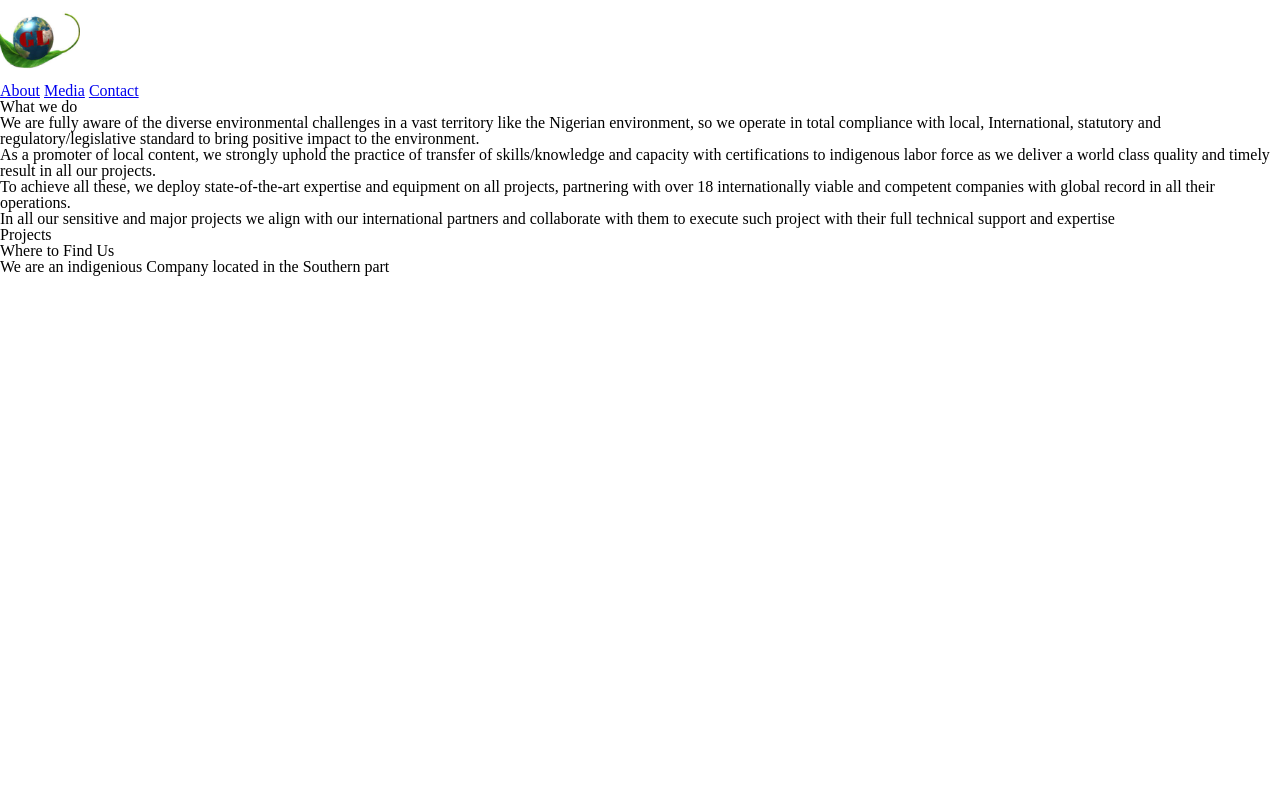
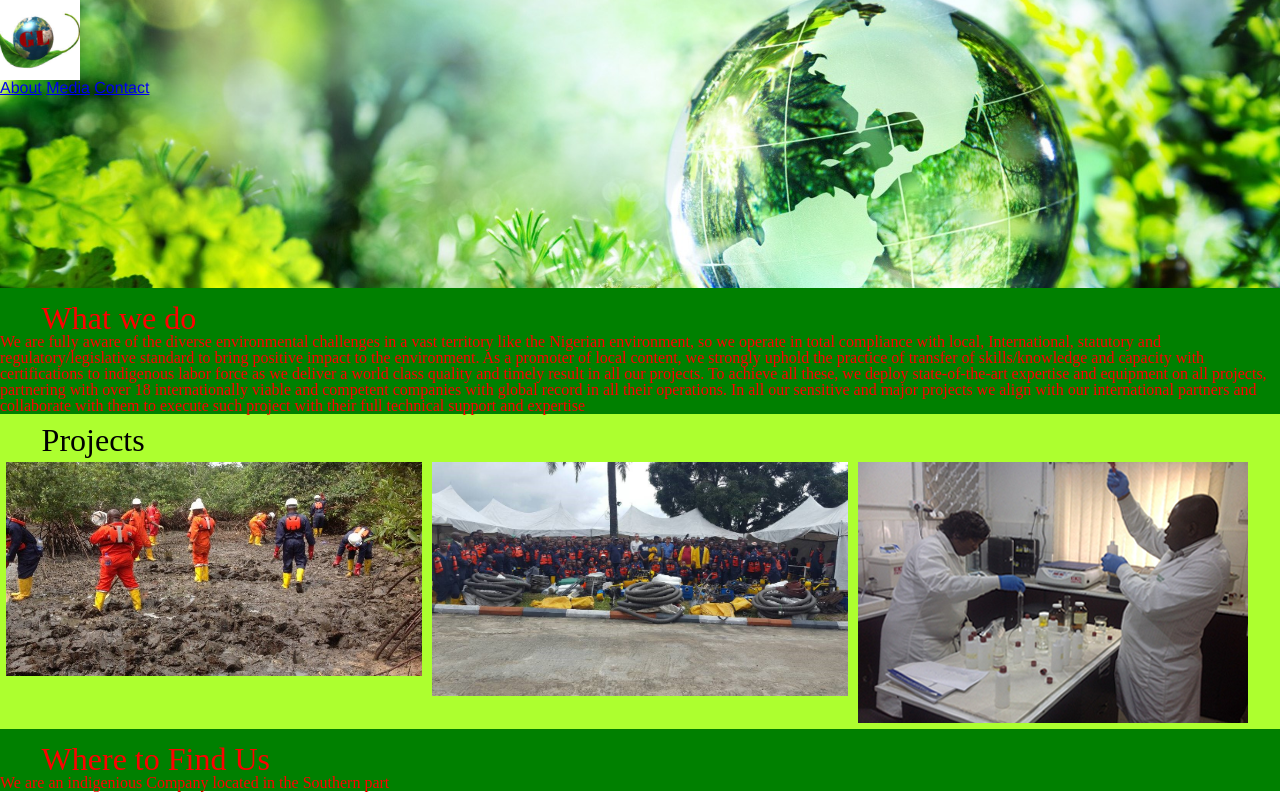
Before and after one commit to dumadi1/com330-project2, a plain HTML site: page index.html in a window 1280 px wide. Drawn offline with Linux system fonts and the light colour scheme.

Commit message:
added images

```diff
--- a/index.html
+++ b/index.html
@@ -19,22 +19,30 @@
 
       </nav>
 </header>
-
+<main id="wrapper">
 		<section id="about">
-			<h1>What we do</h1>
-			<p>We are fully aware of the diverse environmental challenges in a vast territory like the Nigerian environment, so we operate in total compliance with local, International, statutory and regulatory/legislative standard to bring positive impact to the environment.</p>
-			<p>As a promoter of local content, we strongly uphold the practice of transfer of skills/knowledge and capacity with certifications to indigenous labor force as we deliver a world class quality and timely result in all our projects.</p>
-			<p>To achieve all these, we deploy state-of-the-art expertise and equipment on all projects, partnering with over 18 internationally viable and competent companies with global record in all their operations.</p>
-			<p>In all our sensitive and major projects we align with our international partners and collaborate with them to execute such project with their full technical support and expertise</p>
-
-
+			<h1 >What we do</h1>
+			<p >We are fully aware of the diverse environmental challenges in a vast territory like the Nigerian environment, so we operate in total compliance with local, International, statutory and regulatory/legislative standard to bring positive impact to the environment.
+			As a promoter of local content, we strongly uphold the practice of transfer of skills/knowledge and capacity with certifications to indigenous labor force as we deliver a world class quality and timely result in all our projects.
+			To achieve all these, we deploy state-of-the-art expertise and equipment on all projects, partnering with over 18 internationally viable and competent companies with global record in all their operations.
+			In all our sensitive and major projects we align with our international partners and collaborate with them to execute such project with their full technical support and expertise</p>
 </section>
 
 <section id="media">
 	<h1>Projects</h1>
+		<figure class="gallery">
+	      <ul class="images">
+	        <li>
+	          <img src="remediation-4.jpg" alt="Photo of " />
+	        </li>
+	        <li>
+	          <img src="group.jpg" alt="Photo of " />
+	        </li>
+	        <li>
+	          <img src="resources-limited.png" alt="Photo of " />
+	        </li>
 
-
-
+	      </ul>
 </section>
 <section id="contact">
 	<h1>Where to Find Us</h1>
@@ -45,6 +53,6 @@
 </section>
 
 
-
+</main>
 	</body>
 </html>
--- a/sample.css
+++ b/sample.css
@@ -5,3 +5,64 @@ License: none (public domain)
 /* stylelint-disable*/
 a,abbr,acronym,address,applet,article,aside,audio,b,big,blockquote,body,canvas,caption,center,cite,code,dd,del,details,dfn,div,dl,dt,em,embed,fieldset,figcaption,figure,footer,form,h1,h2,h3,h4,h5,h6,header,hgroup,html,i,iframe,img,ins,kbd,label,legend,li,mark,menu,nav,object,ol,output,p,pre,q,ruby,s,samp,section,small,span,strike,strong,sub,summary,sup,table,tbody,td,tfoot,th,thead,time,tr,tt,u,ul,var,video{margin:0;padding:0;border:0;font:inherit;vertical-align:baseline}article,aside,details,figcaption,figure,footer,header,hgroup,main,menu,nav,section{display:block}html{line-height:1}body{line-height:inherit}ol,ul{list-style:none}blockquote,q{quotes:none}blockquote:after,blockquote:before,q:after,q:before{content:'';content:none}table{border-collapse:collapse;border-spacing:0}
 /* stylelint-enable */
+
+body {
+  color:black;
+
+
+}
+#header{
+  height:18em;
+  position: relative;
+/*chnage this*/  font-family:"Helvetica Neue", Helvetica , Arial, sans-serif;
+  background-image: url("my.jpg");
+  background-position: center;
+  background-repeat: no-repeat;
+  background-size:cover;
+}
+h1{
+  padding: 0.3em 0 0 1.3em;
+  font-size: 2em;
+}
+img {
+  display: block;
+  max-width: 100%;
+}
+#about,#contact{
+  padding: 0.3em 0 0em 0em;
+  color: red;
+  background-color: green;
+
+}
+#media{
+  background: #ADFF2F;
+}
+.images {
+  display: flex;
+  flex-flow: row wrap-reverse;
+  padding: 1px;
+  background:#ADFF2F;
+}
+
+
+.images li{
+  border-radius: 5px;
+  flex: 1 1 300px;
+  padding: 5px;
+}
+/*#wrapper {
+  display: grid;
+  grid-template-rows: 50%;
+  grid-gap: 2em;
+}*/
+/*#about{
+  grid-column: 1/3;
+  grid-row: 2;
+}
+#media{
+  grid-column: 1/2;
+  grid-row: 2;
+}
+#about,#contact{
+  background-color: white;
+}*/
```
Also changed, not shown: group.jpg (added), images.jpg (added), oil.jpg (added), remediation-4.jpg (added), resources-limited.png (added).
